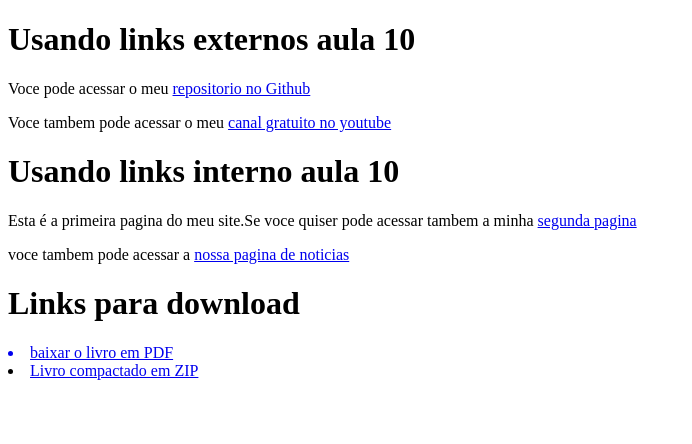
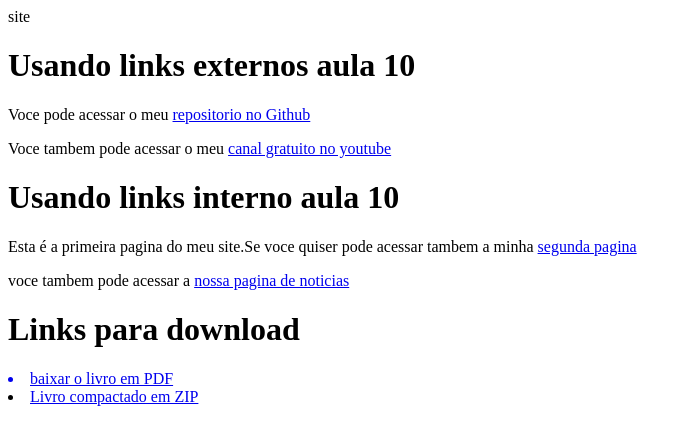
Before and after one commit to sivaldo-almeida1973/html.css, a plain HTML site: page exercicios/ex010/index.html in a window 1280 px wide. Shown: the whole page, without its empty margins (0-692 px from the left). Drawn offline with Linux system fonts and the light colour scheme.

Commit message:
Update index.html
mudei o texto

```diff
--- a/exercicios/ex010/index.html
+++ b/exercicios/ex010/index.html
@@ -7,6 +7,7 @@
     <title>Trabalhando com links</title>
 </head>
 <body>
+    site
     <h1>Usando links externos aula 10</h1>
     <p>Voce pode acessar o meu <a href="https://gustavoguanabara.Github.io/" target="_blank"rel="external">repositorio no Github</a></p>
     <p>Voce tambem pode acessar o meu <a href="https://yuotube.com/cursoemvideo/"target ='_blank' rel="external">canal gratuito no youtube</a></p>
```
